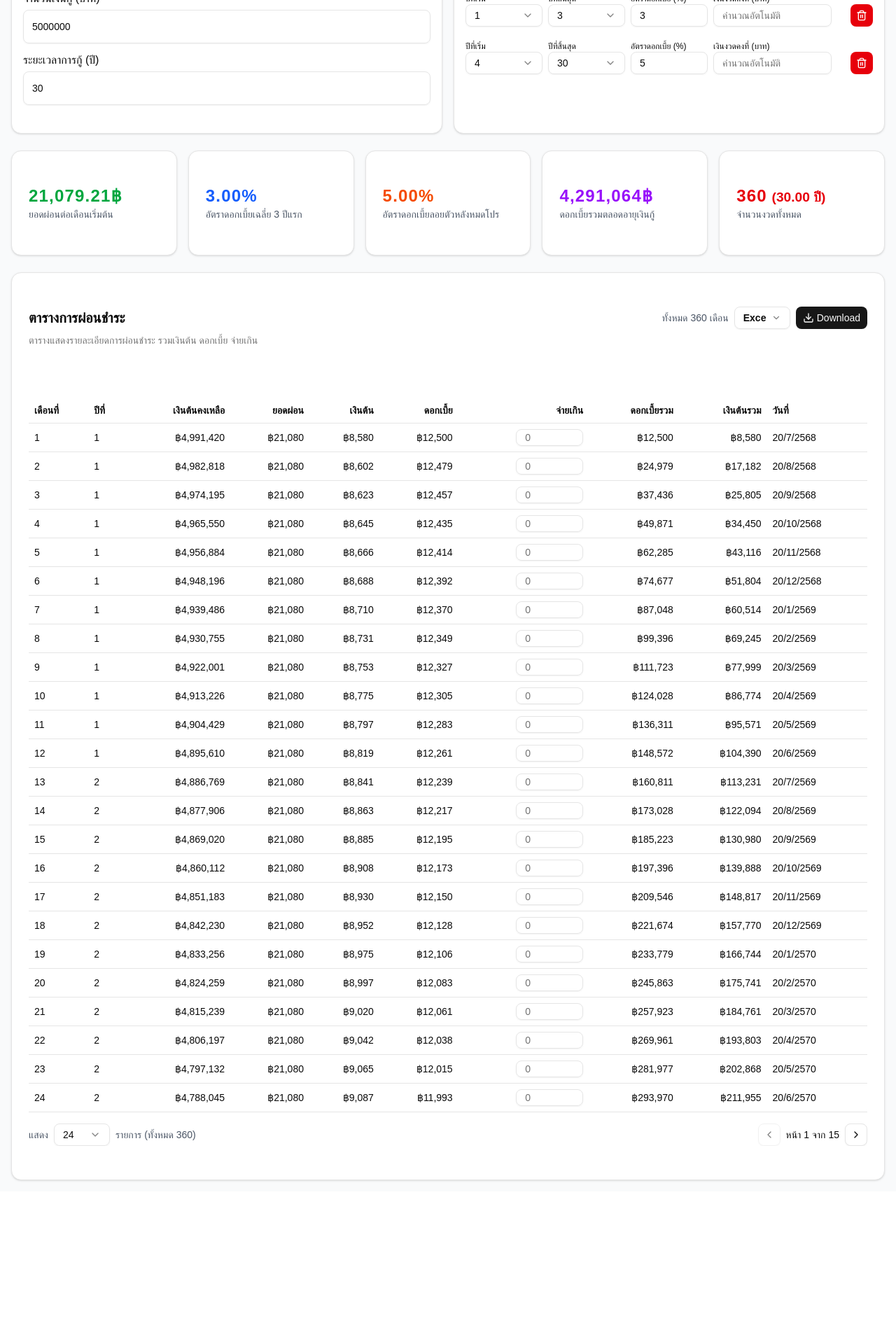
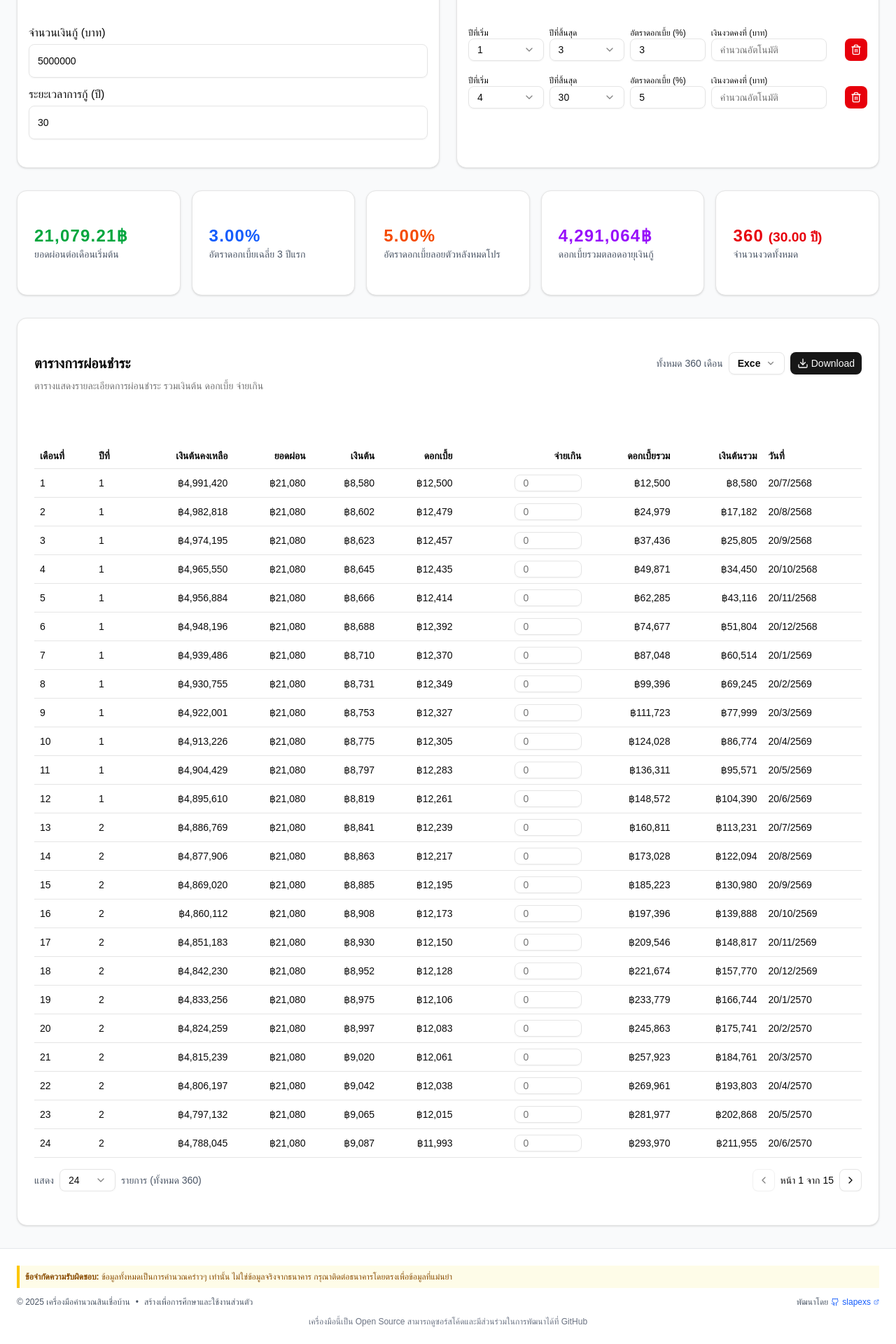
Before and after one commit to slapexs/loan-calculator, a React (Vite) app: page / in a window 1280 px wide. Shown: the part 285-2205 px from the top of the page at 70% size. Before the commit the page ends 1987 px from the top, so only its background shows below. Built offline with nearby package versions, Linux system fonts and the light colour scheme; a web font is replaced by a local one.

Commit message:
feat: add footer component and enhance layout of home loan calculator

```diff
--- a/src/App.tsx
+++ b/src/App.tsx
@@ -2,6 +2,7 @@ import { LoanInputForm } from './components/LoanInputForm';
 import { InterestPeriodEditor } from './components/InterestPeriodEditor';
 import { SummaryCards } from './components/SummaryCards';
 import { PaymentScheduleTable } from './components/PaymentScheduleTable';
+import { Footer } from './components/Footer';
 import { useLoanCalculator } from './hooks/useLoanCalculator';
 import { SparklesText } from './components/magicui/sparkles-text';
 
@@ -22,17 +23,24 @@ const HomeLoanCalculator = () => {
   } = useLoanCalculator();
 
   return (
-    <div className="min-h-screen bg-gray-50 p-2 sm:p-4">
-      <div className="max-w-7xl mx-auto space-y-4 sm:space-y-6">
-        <div className="text-center mb-4 sm:mb-8">
+    <div className="min-h-screen bg-gray-50 flex flex-col">
+      {/* Header Section */}
+      <header className="bg-white shadow-sm border-b border-gray-200">
+        <div className="max-w-7xl mx-auto px-4 sm:px-6 py-6 sm:py-8">
+          <div className="text-center">
             <SparklesText className="text-2xl sm:text-4xl font-bold text-gray-900 mb-2">
               เครื่องมือคำนวณสินเชื่อบ้าน
             </SparklesText>
             <p className="text-sm sm:text-base text-gray-600">คำนวณการผ่อนชำระและวางแผนการเงินของคุณ</p>
           </div>
+        </div>
+      </header>
 
+      {/* Main Content */}
+      <main className="flex-1 px-4 sm:px-6 py-6 sm:py-8">
+        <div className="max-w-7xl mx-auto space-y-6 sm:space-y-8">
           {/* Input Section - Stack on mobile, 2 columns on desktop */}
-        <div className="grid grid-cols-1 md:grid-cols-2 gap-3 sm:gap-4">
+          <div className="grid grid-cols-1 md:grid-cols-2 gap-4 sm:gap-6">
             <LoanInputForm
               loanAmount={loanAmount}
               loanYears={loanYears}
@@ -64,6 +72,10 @@ const HomeLoanCalculator = () => {
             onUpdateMonthlyOverpayment={updateMonthlyOverpayment}
           />
         </div>
+      </main>
+
+      {/* Footer */}
+      <Footer />
     </div>
   );
 };
--- /dev/null
+++ b/src/components/Footer.tsx
@@ -0,0 +1,46 @@
+import { ExternalLink, Github } from 'lucide-react';
+
+export const Footer = () => {
+  const currentYear = new Date().getFullYear();
+
+  return (
+    <footer className="bg-white border-t border-gray-200">
+      <div className="max-w-7xl mx-auto px-4 sm:px-6 py-4 sm:py-6">
+        <div className="space-y-3">
+          {/* Disclaimer - Compact version */}
+          <div className="bg-yellow-50 border-l-4 border-yellow-400 p-2 text-xs text-yellow-800">
+            <strong>ข้อจำกัดความรับผิดชอบ:</strong> ข้อมูลทั้งหมดเป็นการคำนวณคร่าวๆ เท่านั้น ไม่ใช่ข้อมูลจริงจากธนาคาร กรุณาติดต่อธนาคารโดยตรงเพื่อข้อมูลที่แม่นยำ
+          </div>
+
+          {/* Copyright and Credits - Single line on larger screens */}
+          <div className="flex flex-col sm:flex-row items-center justify-between gap-2 text-xs text-gray-600">
+            <div className="flex flex-col sm:flex-row items-center gap-1 sm:gap-2 text-center sm:text-left">
+              <span>© {currentYear} เครื่องมือคำนวณสินเชื่อบ้าน</span>
+              <span className="hidden sm:inline">•</span>
+              <span>สร้างเพื่อการศึกษาและใช้งานส่วนตัว</span>
+            </div>
+
+            <div className="flex items-center gap-1">
+              <span>พัฒนาโดย</span>
+              <a
+                href="https://github.com/slapexs"
+                target="_blank"
+                rel="noopener noreferrer"
+                className="inline-flex items-center gap-1 text-blue-600 hover:text-blue-800 transition-colors duration-200"
+              >
+                <Github className="h-3 w-3" />
+                slapexs
+                <ExternalLink className="h-2 w-2" />
+              </a>
+            </div>
+          </div>
+
+          {/* Additional Info - Compact */}
+          <div className="text-xs text-gray-500 text-center">
+            เครื่องมือนี้เป็น Open Source สามารถดูซอร์สโค้ดและมีส่วนร่วมในการพัฒนาได้ที่ GitHub
+          </div>
+        </div>
+      </div>
+    </footer>
+  );
+};
--- a/src/components/PaymentScheduleTable.tsx
+++ b/src/components/PaymentScheduleTable.tsx
@@ -9,7 +9,7 @@ import { ExportButton } from './ExportButton';
 
 interface PaymentScheduleTableProps {
   paymentDetails: PaymentDetail[];
-  monthlyOverpayments: {[month: number]: number};
+  monthlyOverpayments: { [month: number]: number };
   onUpdateMonthlyOverpayment: (month: number, amount: number) => void;
 }
 
@@ -126,7 +126,7 @@ export const PaymentScheduleTable = ({
                     <SelectItem value="12">12</SelectItem>
                     <SelectItem value="24">24</SelectItem>
                     <SelectItem value="36">36</SelectItem>
-                    <SelectItem value="50">50</SelectItem>
+                    <SelectItem value="60">60</SelectItem>
                     <SelectItem value="100">100</SelectItem>
                   </SelectContent>
                 </Select>
```
Lines whose indentation alone changed are shown as unchanged.
